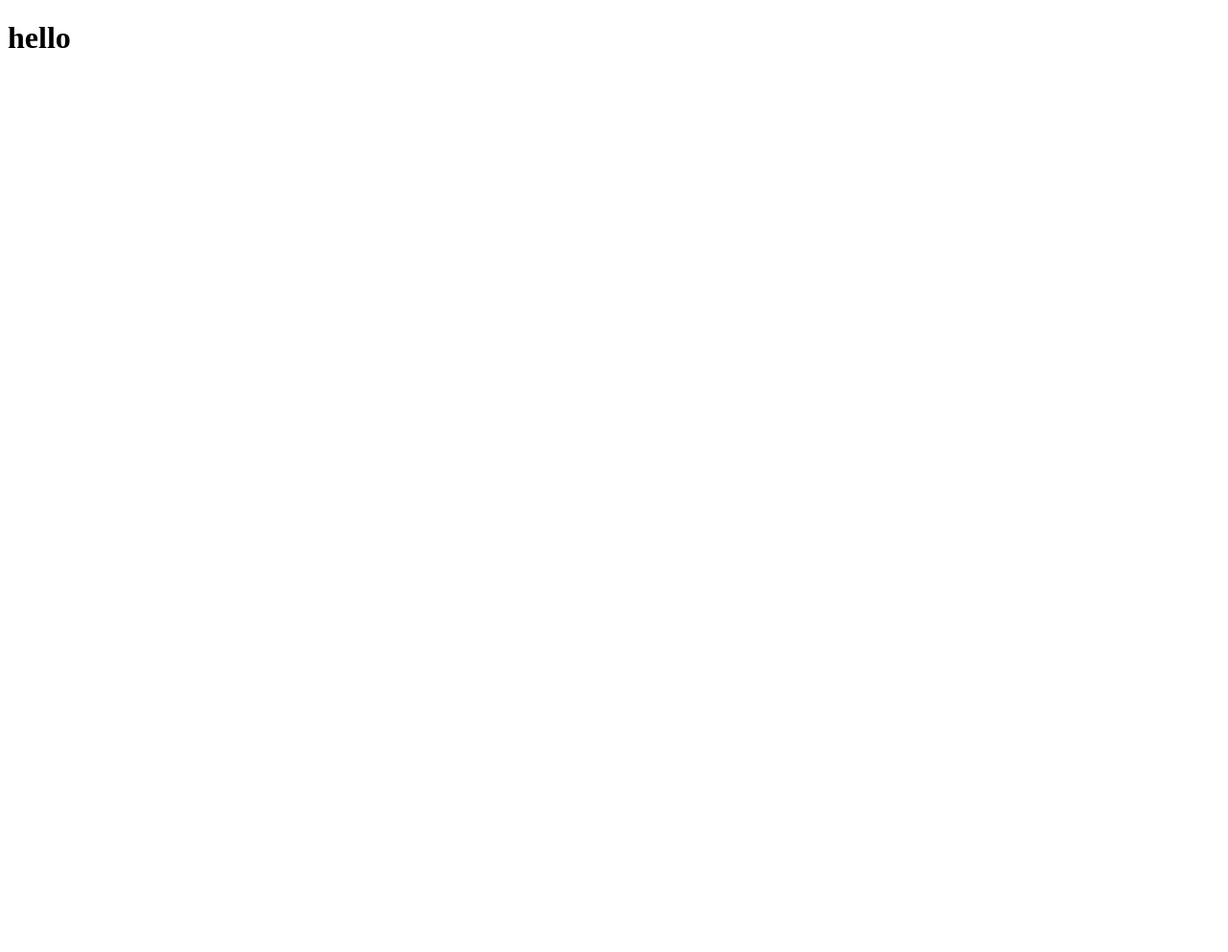
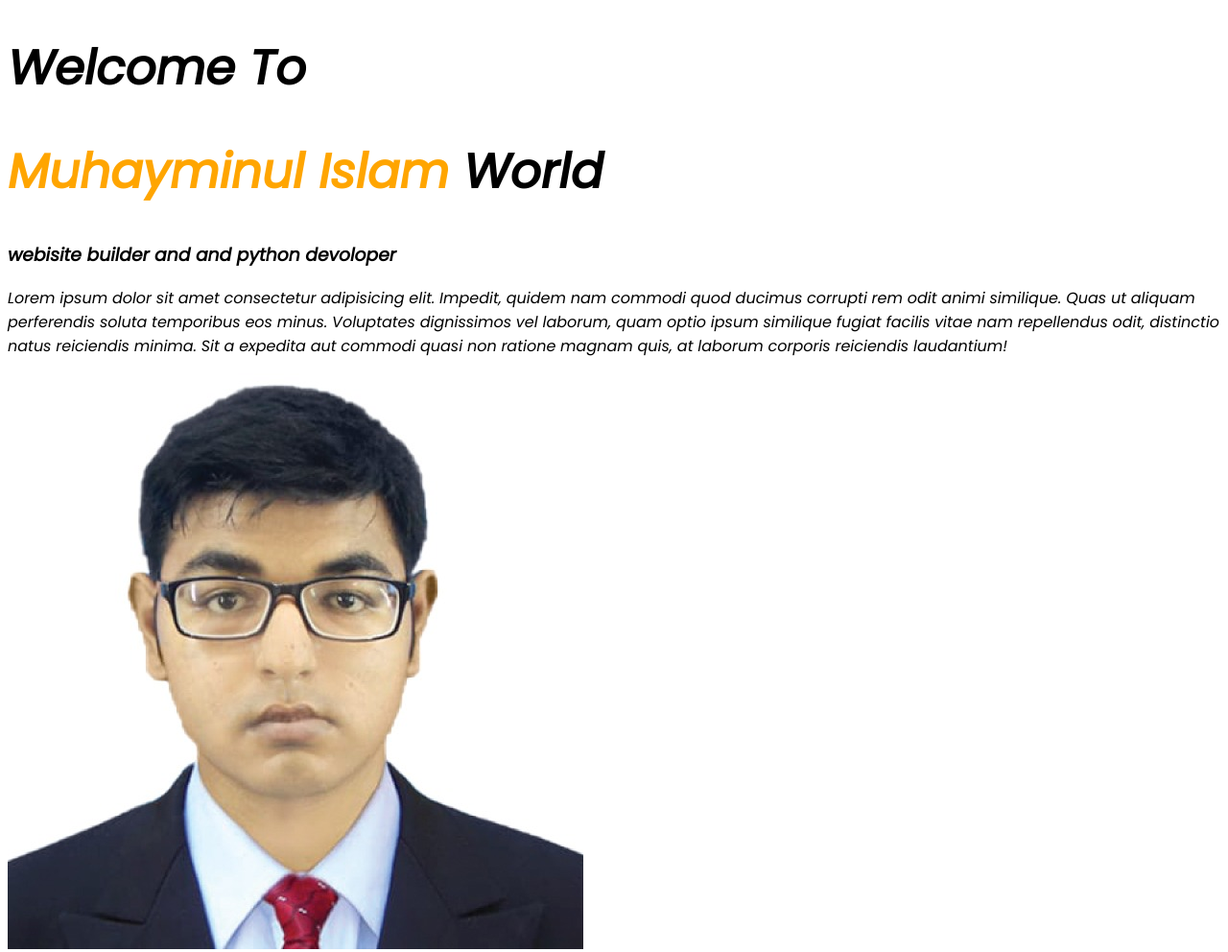
Before and after one commit to muhayminul96/dev-portfolio, a plain HTML site: page index.html in a window 1280 px wide. Shown: the whole page at 96% size. Before the commit the page ends 800 px from the top, so only its background shows below. Drawn offline with Linux system fonts and the light colour scheme.

Commit message:
add p h1

```diff
--- a/index.html
+++ b/index.html
@@ -5,9 +5,20 @@
     <meta http-equiv="X-UA-Compatible" content="IE=edge">
     <meta name="viewport" content="width=device-width, initial-scale=1.0">
     <link rel="stylesheet" href="style.css">
+    <link rel="preconnect" href="https://fonts.googleapis.com">
+    <link rel="preconnect" href="https://fonts.gstatic.com" crossorigin>
+    <link href="https://fonts.googleapis.com/css2?family=Poppins:ital@1&display=swap" rel="stylesheet">
     <title>portfolio</title>
 </head>
 <body>
-    <h1> hello</h1>
+    <h1>Welcome To</h1>
+    <h1> <span class="orrenge-color">Muhayminul Islam</span> World</h1>
+
+    <h3> webisite builder and and python devoloper</h3>
+
+    <p>Lorem ipsum dolor sit amet consectetur adipisicing elit. Impedit, quidem nam commodi quod ducimus corrupti rem odit animi similique. Quas ut aliquam perferendis soluta temporibus eos minus. Voluptates dignissimos vel laborum, quam optio ipsum similique fugiat facilis vitae nam repellendus odit, distinctio natus reiciendis minima. Sit a expedita aut commodi quasi non ratione magnam quis, at laborum corporis reiciendis laudantium!</p>
+
+    <img src="images/pic.jpg" alt="">
+
 </body>
 </html>
--- a/style.css
+++ b/style.css
@@ -0,0 +1,11 @@
+body {
+    font-family: 'Poppins', sans-serif;
+}
+
+h1 {
+    font-size: 50px;
+}
+
+.orrenge-color {
+    color: orange;
+}
```
Also changed, not shown: images/pic.jpg (added), 4 other files.
